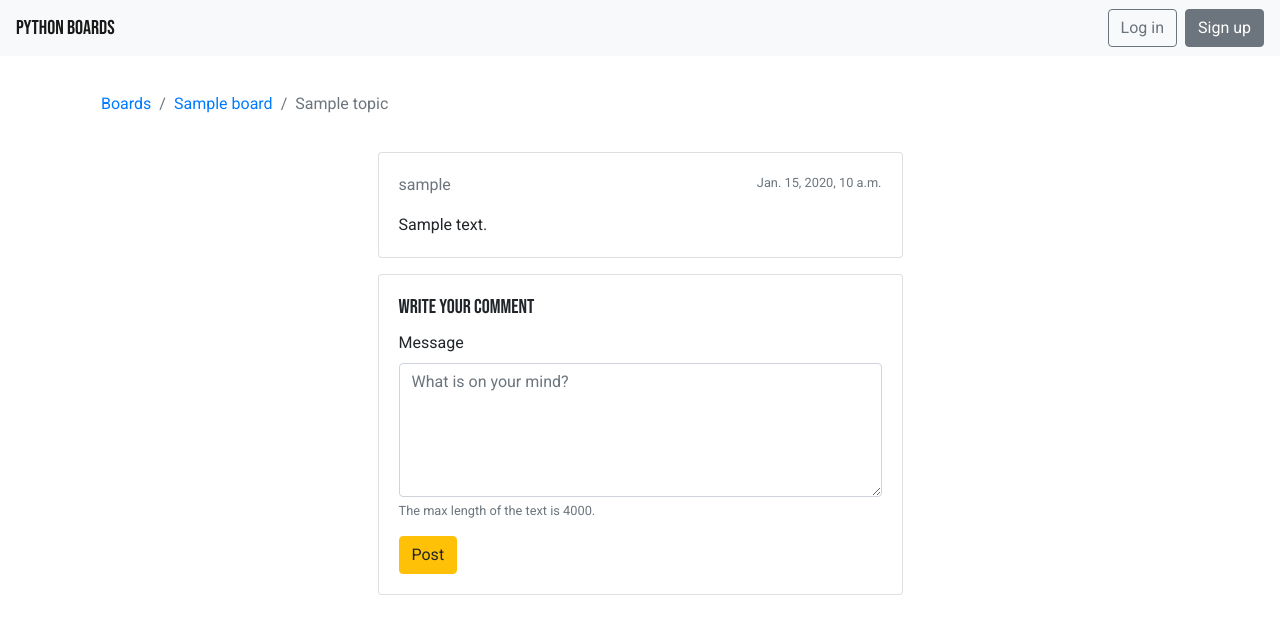
After one commit to pynkvalerian/python-board, a Django app: page /boards/1/topics/1 in a window 1280 px wide. The commit adds this page. Shown: the top 634 px of the page. Run offline with Django 3.2, Linux system fonts and the light colour scheme; tables that the repository leaves empty hold one stand-in row (values such as "Sample post"); some libraries are stand-ins or nearby versions.

Commit message:
added post creation

```diff
--- a/boards/forms.py
+++ b/boards/forms.py
@@ -1,5 +1,5 @@
 from django import forms
-from boards.models import Topic
+from boards.models import Topic, Post
 
 class NewTopicForm(forms.ModelForm):
     message = forms.CharField(
@@ -13,3 +13,16 @@ class NewTopicForm(forms.ModelForm):
     class Meta:
         model = Topic
         fields = ['subject', 'message']
+
+class NewPostForm(forms.ModelForm):
+    message = forms.CharField(
+        widget=forms.Textarea(
+            attrs={'rows': 5, 'placeholder': 'What is on your mind?'}
+        ),
+        max_length=4000,
+        help_text='The max length of the text is 4000.'
+    )
+
+    class Meta:
+        model = Post
+        fields = ['message']
--- a/boards/views.py
+++ b/boards/views.py
@@ -1,7 +1,7 @@
 from django.contrib.auth.models import User
 from django.shortcuts import render, redirect, get_object_or_404
 from boards.models import Board, Topic, Post
-from boards.forms import NewTopicForm
+from boards.forms import NewTopicForm, NewPostForm
 from django.contrib.auth.decorators import login_required
 
 def home(request):
@@ -16,7 +16,6 @@ def board_topics(request, pk):
 
 def new_topics(request, pk):
     board = get_object_or_404(Board, pk=pk)
-    user = User.objects.first()
     if request.method == "POST":
         form = NewTopicForm(request.POST)
         if form.is_valid():
@@ -33,3 +32,24 @@ def new_topics(request, pk):
     else:
         form = NewTopicForm()
     return render(request, 'topics.html', {'form': form, 'board': board})
+
+def topic_posts(request, pk, topic_pk):
+    topic = get_object_or_404(Topic, board__pk=pk, pk=topic_pk)
+    posts = topic.posts.all()
+    form = NewPostForm()
+    return render(request, 'topic_posts.html', {'topic': topic, 'posts': posts, 'form': form})
+
+def new_topic_posts(request, pk, topic_pk):
+    topic = get_object_or_404(Topic, board__pk=pk, pk=topic_pk)
+    if request.method == "POST":
+        form = NewPostForm(request.POST)
+        if form.is_valid():
+            post = form.save(commit=False)
+            post.topic = topic
+            post.created_by = request.user
+            post.save()
+            return redirect('topic_posts', pk=topic.board.pk, topic_pk=topic.pk)
+    else:
+        form = NewPostForm()
+        posts = topic.posts.all()
+    return render(request, 'topic_posts.html', {'topic': topic, 'posts': posts, 'form': form})
--- a/python-board/urls.py
+++ b/python-board/urls.py
@@ -22,6 +22,8 @@ from boards import views as board_views
 
 urlpatterns = [
     path('', board_views.home, name='home'),
+
+    #### User Auth
     path('signup', account_views.signup, name='signup'),
     path('login', auth_views.LoginView.as_view(template_name='login.html'), name='login'),
     path('logout', auth_views.LogoutView.as_view(), name='logout'),
@@ -45,7 +47,13 @@ urlpatterns = [
         name='password_change'),
     path('settings/password/done', auth_views.PasswordChangeDoneView.as_view(template_name='password_change_done.html'),
         name='password_change_done'),
+
+    #### Boards
+    path('boards/<int:pk>/topics/<int:topic_pk>/new', board_views.new_topic_posts, name='new_topic_posts'),
+    path('boards/<int:pk>/topics/<int:topic_pk>', board_views.topic_posts, name='topic_posts'),
     path('boards/<int:pk>/topics', board_views.new_topics, name="new_topics"),
     path('boards/<int:pk>', board_views.board_topics, name='board_topics'),
+
+    #### Admin
     path('admin/', admin.site.urls),
 ]
--- /dev/null
+++ b/templates/topic_posts.html
@@ -0,0 +1,44 @@
+{% extends 'base.html' %}
+
+{% block title %}{{ topic.subject }}{% endblock %}
+
+{% block breadcrumb %}
+  <li class="breadcrumb-item"><a href="{% url 'home' %}">Boards</a></li>
+  <li class="breadcrumb-item"><a href="{% url 'board_topics' topic.board.pk %}">{{ topic.board.name }}</a></li>
+  <li class="breadcrumb-item active">{{ topic.subject }}</li>
+{% endblock %}
+
+{% block content %}
+  <div class="container">
+    <div class="row mt-3">
+      <div class="col-md-6 offset-md-3">
+        {% for post in topic.posts.all %}
+          <div class="card">
+            <div class="card-body">
+              <small class="float-right text-muted">{{ post.created_at }}</small>
+              <p class="text-muted">{{ post.created_by.username }}</p>
+              <p class="card-text">{{ post.message }}</p>
+              {% if post.created_by == user %}
+                <a href="#" class="btn btn-secondary btn-sm">Edit</a>
+              {% endif %}
+            </div>
+          </div>
+        {% endfor %}
+      </div>
+    </div>
+    <div class="row mt-3">
+      <div class="col-md-6 offset-md-3">
+        <div class="card">
+          <div class="card-body">
+            <h5 class="card-title">Write your comment</h5>
+            <form method="post" action="{% url 'new_topic_posts' topic.board.pk topic.pk %}">
+              {% csrf_token %}
+              {% include 'includes/form.html' %}
+              <button type="submit" class="btn btn-warning">Post</button>
+            </form>
+          </div>
+        </div>
+      </div>
+    <div>
+  </div>
+{% endblock %}
--- a/templates/topics.html
+++ b/templates/topics.html
@@ -13,7 +13,7 @@
   <div class="row">
     <div class="col-md-3 border-right">
       <h3>Start New Topic</h3>
-      <form method="post" action="/boards/{{ board.id }}/topics">
+      <form method="post" action="{% url 'new_topics' board.pk %}">
         {% csrf_token %}
         {% include 'includes/form.html' %}
         <button type="submit" class="btn btn-warning">Post</button>
@@ -34,7 +34,7 @@
         <tbody>
           {% for topic in board.topics.all %}
             <tr>
-              <td>{{ topic.subject }}</td>
+              <td><a href="{% url 'topic_posts' topic.board.pk topic.pk %}">{{ topic.subject }}</a></td>
               <td>{{ topic.starter.username }}</td>
               <td>0</td>
               <td>0</td>
```
